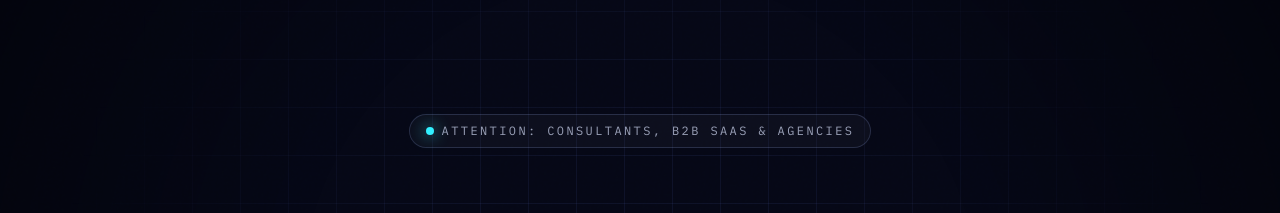
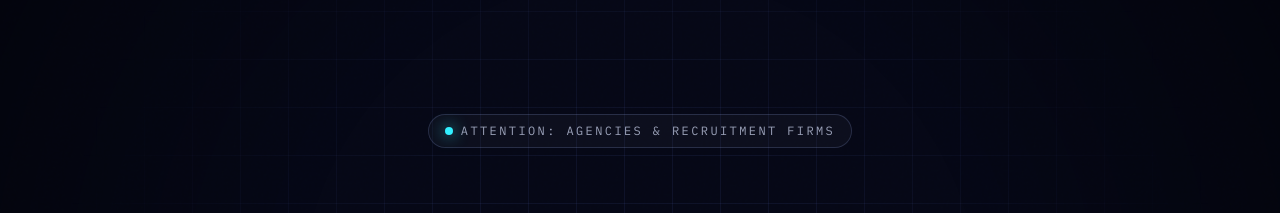
Before and after one commit to fschakow/approx, a React (Vite) app: page / in a window 1280 px wide. Shown: the part 85-298 px from the top of the page. Built offline with nearby package versions, Linux system fonts and the light colour scheme.

Commit message:
Update text for agencies and recruitment firms

```diff
--- a/src/App.jsx
+++ b/src/App.jsx
@@ -153,7 +153,7 @@ export default function App() {
           <div className="mx-auto max-w-4xl text-center">
             <div className="mb-14 inline-flex items-center gap-2 rounded-full border border-line bg-white/[0.03] px-4 py-2" data-hero-eyebrow>
               <span className="h-2 w-2 rounded-full bg-cyan shadow-[0_0_16px_rgba(50,240,255,0.95)]" />
-              <p className="font-mono text-xs uppercase tracking-[0.2em] text-ink/70">Attention: Consultants, B2B SaaS & Agencies</p>
+              <p className="font-mono text-xs uppercase tracking-[0.2em] text-ink/70">Attention: Agencies & Recruitment Firms</p>
             </div>
             <h1
               className="font-display text-4xl font-semibold leading-[0.92] text-white sm:text-5xl md:text-6xl lg:text-[5.3rem]"
@@ -316,7 +316,7 @@ export default function App() {
         <div className="mx-auto flex w-full max-w-6xl flex-col gap-6 px-4 py-8 md:flex-row md:items-center md:justify-between md:px-8">
           <div>
             <p className="font-display text-lg tracking-[0.12em] text-white">APPROX</p>
-            <p className="mt-2 font-body text-sm text-ink/65">YouTube ecosystems for consultants, B2B SaaS companies & agencies.</p>
+            <p className="mt-2 font-body text-sm text-ink/65">YouTube ecosystems for Agencies & Recruitment Firms.</p>
           </div>
           <div className="flex items-center gap-5 font-body text-sm text-ink/75">
             <a href="#proof" className="transition hover:text-cyan">
```
